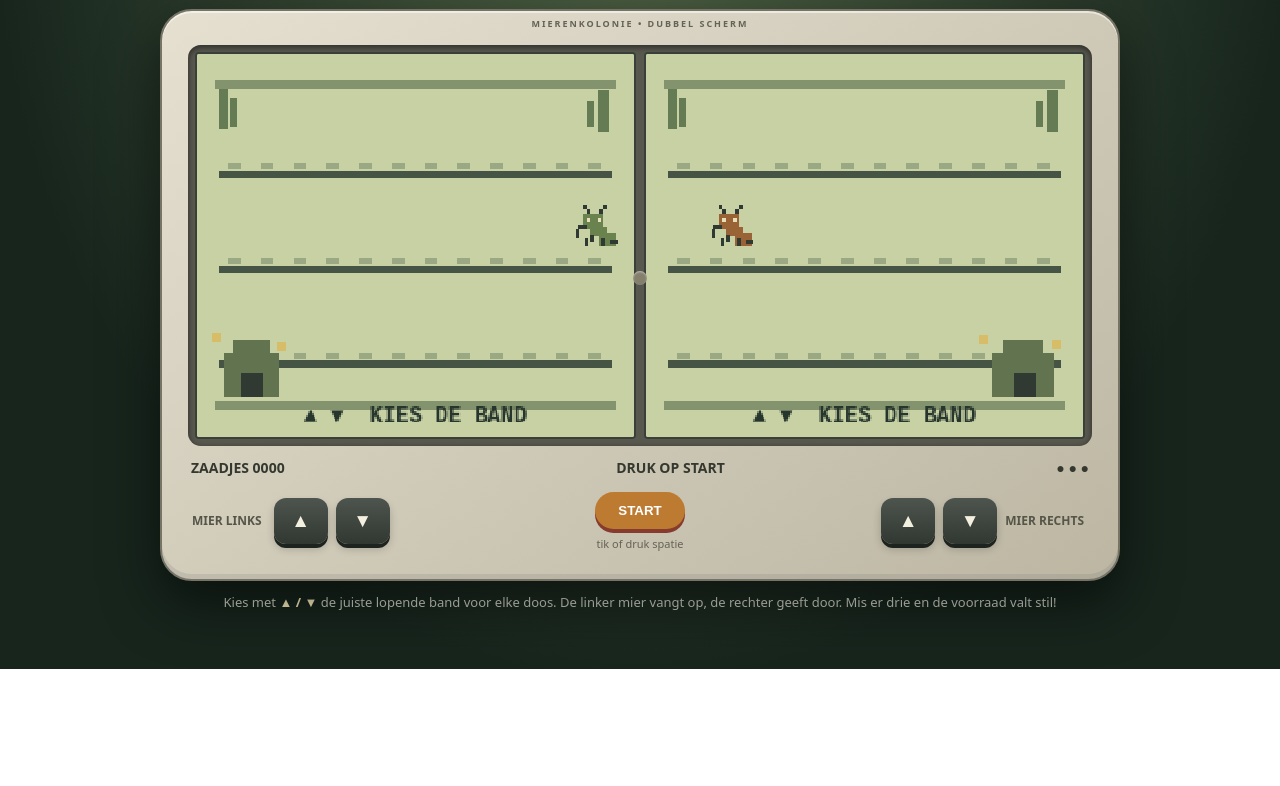
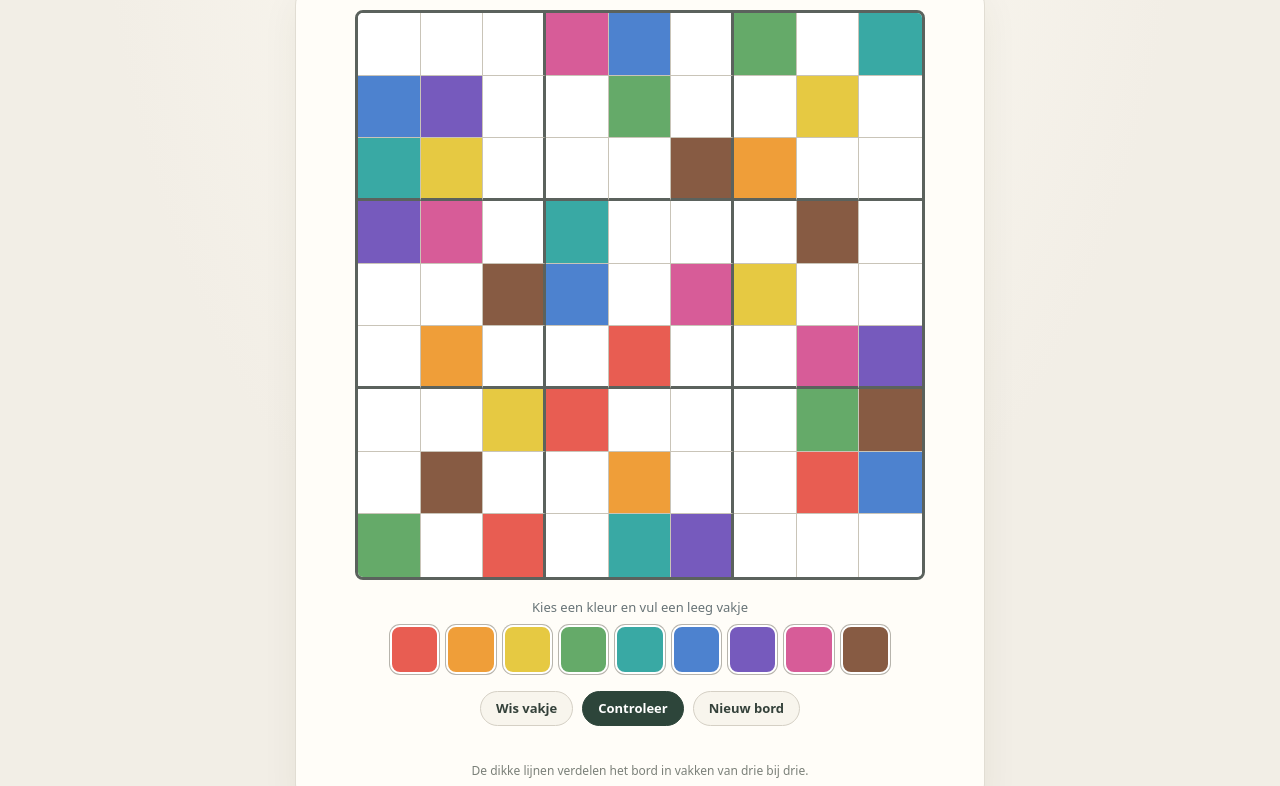
Before and after one commit to Aemulus1/Ants, a plain HTML site: page index.html in a window 1280 px wide. Shown: the part 131-917 px from the top of the page. Before the commit the page ends 800 px from the top, so only its background shows below. Drawn offline with Linux system fonts and the light colour scheme.

Commit message:
Add files via upload

```diff
--- a/index.html
+++ b/index.html
@@ -1,56 +1,65 @@
 <!doctype html>
 <html lang="nl">
 <head>
-<meta charset="utf-8"><meta name="viewport" content="width=device-width,initial-scale=1,maximum-scale=1,user-scalable=no">
-<meta name="theme-color" content="#182126"><title>Mierenwerkplaats — Game & Watch proef</title>
+<meta charset="utf-8">
+<meta name="viewport" content="width=device-width,initial-scale=1,viewport-fit=cover">
+<meta name="theme-color" content="#f2eee6">
+<title>Kleur-sudoku</title>
 <style>
-:root{--ink:#18251d;--case:#c8b98f;--screen:#c8d1a4;--pixel:#29372d;--accent:#bd7b32;--cream:#f5f0dd}
-*{box-sizing:border-box}body{margin:0;min-height:100svh;background:radial-gradient(ellipse at 50% 0,#516546,#17251d 72%);color:var(--cream);font:16px/1.4 system-ui,sans-serif;display:grid;place-items:center;padding:20px}
-main{width:min(960px,100%)}header{display:flex;justify-content:space-between;align-items:end;gap:12px;margin:0 0 12px}h1{font-size:clamp(21px,4vw,34px);margin:0;letter-spacing:.02em}header p{margin:3px 0 0;color:#c2c8bc;font-size:14px}.badge{border:1px solid #879086;border-radius:999px;padding:5px 10px;color:#c9d0c1;font-size:12px;white-space:nowrap}
-.device{position:relative;background:linear-gradient(145deg,#e5e0d0,#bcb6a3);border:2px solid #777466;border-radius:32px;padding:clamp(13px,3vw,26px);box-shadow:0 22px 55px #0008,inset 0 2px #fff8,inset 0 -5px #7773}
-.device:before{content:"MIERENKOLONIE  •  DUBBEL SCHERM";position:absolute;top:7px;left:50%;transform:translateX(-50%);font-size:9px;letter-spacing:.22em;color:#656355;font-weight:800;white-space:nowrap}
-.displays{display:grid;grid-template-columns:1fr 1fr;gap:8px;background:#58584f;padding:7px;border-radius:13px;margin-top:8px;box-shadow:inset 0 2px 6px #0008}.display{background:var(--screen);aspect-ratio:1.14/1;position:relative;overflow:hidden;border:2px solid #384039;border-radius:4px}.display canvas{width:100%;height:100%;display:block;image-rendering:pixelated}.hinge{position:absolute;top:47%;left:50%;transform:translate(-50%,-50%);height:14px;width:14px;background:#85806e;border-radius:50%;z-index:3;box-shadow:inset 0 1px 2px #eee8}
-.stats{display:flex;justify-content:space-between;gap:12px;align-items:center;padding:12px 3px 0;color:#35382f;font-weight:800;font-size:14px}.stats span{white-space:nowrap}.controls{display:grid;grid-template-columns:1fr auto 1fr;align-items:center;gap:12px;margin:14px 4px 2px}.pad{display:flex;gap:8px;align-items:center}.pad.right{justify-content:flex-end}.padlabel{color:#555548;font-size:12px;font-weight:800;margin-right:4px}.key{border:0;background:linear-gradient(#4d554e,#313832);color:#f4f0df;border-radius:12px;min-width:54px;height:46px;font-size:19px;font-weight:900;box-shadow:0 4px 0 #1d231f,0 5px 8px #0003;touch-action:manipulation}.key:active,.key.down{transform:translateY(3px);box-shadow:0 1px 0 #1d231f}.center{display:grid;gap:7px;justify-items:center}.start{border:0;border-radius:999px;background:var(--accent);color:white;font-weight:900;padding:11px 23px;box-shadow:0 4px 0 #873b2e;touch-action:manipulation}.start:active{transform:translateY(3px);box-shadow:0 1px 0 #873b2e}.small{font-size:11px;color:#656355;text-align:center}.hint{margin:12px 3px 0;color:#d0d4c8;font-size:13px;text-align:center}.hint b{color:#fff2bd}.sound{color:#56584d;font-size:12px}
-@media(max-width:560px){body{padding:12px}.device{border-radius:23px;padding:13px}.displays{gap:5px;padding:5px}.stats{font-size:12px;gap:6px}.controls{gap:4px;margin-top:12px}.key{min-width:43px;height:42px}.pad{gap:5px}.padlabel{font-size:10px}.start{padding:10px 17px}.small{font-size:9px}}
-</style></head>
-<body><main>
-<header><div><h1>Mierenwerkplaats — dubbel scherm</h1><p>Twee mieren, drie banden en een voorraad stuifmeel voor het nest.</p></div><span class="badge">HANDHELD-ARCADE</span></header>
-<section class="device" aria-label="Dubbel scherm mierenwerkplaats">
-<div class="displays"><div class="display"><canvas id="left" aria-label="Linkerkant van de mierenwerkplaats"></canvas></div><div class="display"><canvas id="right" aria-label="Rechterkant van de mierenwerkplaats"></canvas></div></div><div class="hinge"></div>
-<div class="stats"><span id="score">ZAADJES 0000</span><span id="status">DRUK OP START</span><span id="lives">● ● ●</span></div>
+:root{color-scheme:light;--ink:#263238;--muted:#687477;--paper:#f2eee6;--panel:#fffdf8;--line:#c9c4b8;--heavy:#5b625d;--accent:#283a34}
+*{box-sizing:border-box}body{margin:0;min-height:100vh;background:radial-gradient(ellipse at 50% -8%,#fffdf6 0,#f2eee6 60%);font-family:ui-rounded,"Avenir Next",system-ui,sans-serif;color:var(--ink);display:flex;justify-content:center;padding:22px 14px 32px}
+main{width:min(100%,690px)}header{text-align:center;margin:3px 0 16px}h1{font-size:clamp(25px,5vw,37px);letter-spacing:.01em;margin:0 0 5px;font-weight:750;color:#263831}header p{margin:0;color:var(--muted);font-size:14px}
+.card{background:var(--panel);border:1px solid #e1ddd3;border-radius:20px;padding:clamp(12px,3.8vw,24px);box-shadow:0 12px 36px #433c2710}
+.board-wrap{width:100%;display:flex;justify-content:center}.board{width:min(100%,570px);aspect-ratio:1;display:grid;grid-template-columns:repeat(9,1fr);grid-template-rows:repeat(9,1fr);border:3px solid var(--heavy);border-radius:8px;overflow:hidden;background:#fff;touch-action:manipulation}
+.cell{padding:0;border:0;border-right:1px solid var(--line);border-bottom:1px solid var(--line);background:#fff;position:relative;cursor:pointer;transition:filter .12s,box-shadow .12s}
+.cell:nth-child(9n){border-right:0}.cell:nth-child(n+73){border-bottom:0}
+.cell:nth-child(3n):not(:nth-child(9n)){border-right:3px solid var(--heavy)}
+.cell:nth-child(n+19):nth-child(-n+27),.cell:nth-child(n+46):nth-child(-n+54){border-bottom:3px solid var(--heavy)}
+.cell.given{cursor:default}.cell.selected{box-shadow:inset 0 0 0 4px #172b23;z-index:1;filter:saturate(1.08)}.cell.conflict{box-shadow:inset 0 0 0 3px #a63332;z-index:1}.cell:focus-visible{outline:3px solid #182820;outline-offset:-4px;z-index:2}
+.palette-label{text-align:center;color:var(--muted);font-size:13px;margin:18px 0 9px}.palette{display:grid;grid-template-columns:repeat(9,minmax(25px,1fr));gap:7px;max-width:500px;margin:auto}.swatch{aspect-ratio:1;border:2px solid #ffffff;border-radius:10px;box-shadow:0 0 0 1px #b7b4ac;cursor:pointer;transition:transform .12s,box-shadow .12s}.swatch:hover{transform:translateY(-2px)}.swatch.active{box-shadow:0 0 0 3px #263831;transform:scale(1.04)}
+.controls{display:flex;justify-content:center;gap:9px;flex-wrap:wrap;margin:17px 0 4px}button.action{border:1px solid #d5d0c5;border-radius:999px;background:#f8f5ed;color:#34413a;padding:10px 15px;font:600 13px/1 system-ui;cursor:pointer}button.action.primary{background:#2d453a;color:white;border-color:#2d453a}button.action:hover{filter:brightness(.97)}.status{text-align:center;min-height:22px;margin:12px 0 0;color:#52635a;font-size:14px}.legend{text-align:center;color:#7b8079;font-size:12px;margin-top:2px}
+@media(max-width:430px){body{padding:12px 9px 24px}.card{border-radius:15px;padding:10px}.palette{gap:5px}.swatch{border-radius:8px}.cell.selected{box-shadow:inset 0 0 0 3px #172b23}.controls{gap:6px}button.action{padding:10px 12px;font-size:12px}}
+</style>
+</head>
+<body>
+<main>
+<header><h1>Kleur-sudoku</h1><p>Elke kleur één keer per rij, kolom en groot vak.</p></header>
+<section class="card" aria-label="Kleur-sudoku">
+<div class="board-wrap"><div class="board" id="board" role="grid" aria-label="Sudokubord"></div></div>
+<p class="palette-label">Kies een kleur en vul een leeg vakje</p>
+<div class="palette" id="palette" role="toolbar" aria-label="Kleuren"></div>
 <div class="controls">
-<div class="pad"><span class="padlabel">MIER LINKS</span><button class="key" data-side="linker" data-dir="up" aria-label="Linker mier omhoog">▲</button><button class="key" data-side="linker" data-dir="down" aria-label="Linker mier omlaag">▼</button></div>
-<div class="center"><button class="start" id="start">START</button><span class="small">tik of druk spatie</span></div>
-<div class="pad right"><button class="key" data-side="rechter" data-dir="up" aria-label="Rechter mier omhoog">▲</button><button class="key" data-side="rechter" data-dir="down" aria-label="Rechter mier omlaag">▼</button><span class="padlabel">MIER RECHTS</span></div>
-</div></section>
-<p class="hint">Kies met <b>▲ / ▼</b> de juiste lopende band voor elke doos. De linker mier vangt op, de rechter geeft door. Mis er drie en de voorraad valt stil!</p>
+<button class="action" id="erase">Wis vakje</button>
+<button class="action primary" id="check">Controleer</button>
+<button class="action" id="new">Nieuw bord</button>
+</div>
+<div class="status" id="status" aria-live="polite"></div>
+<div class="legend">De dikke lijnen verdelen het bord in vakken van drie bij drie.</div>
+</section>
 </main>
 <script>
 (()=>{
-const L=document.getElementById('left'),R=document.getElementById('right'),ctxL=L.getContext('2d'),ctxR=R.getContext('2d');
-const W=240,H=210, lanes=[52,104,156];let running=false,score=0,lives=3,level=0,selected={linker:1,rechter:1},boxes=[],last=0,spawnAt=0,truck=0,flash=0;
-function fit(){for(const c of [L,R]){const dpr=Math.min(devicePixelRatio||1,2);c.width=W*dpr;c.height=H*dpr;c.getContext('2d').setTransform(dpr,0,0,dpr,0,0)}}fit();addEventListener('resize',fit);
-function boxAt(stage){return stage===0?{side:'right',y:lanes[2],x:20}:stage===1?{side:'right',y:lanes[1],x:184}:stage===2?{side:'left',y:lanes[0],x:18}:stage===3?{side:'left',y:lanes[1],x:184}:{side:'left',y:lanes[0],x:118}}
-function drawMachine(ctx,side){ctx.clearRect(0,0,W,H);ctx.fillStyle='#c8d1a4';ctx.fillRect(0,0,W,H);
-ctx.fillStyle='#82936e';ctx.fillRect(10,14,220,5);ctx.fillRect(10,190,220,5);
-ctx.fillStyle='#647b54';ctx.fillRect(12,19,5,22);ctx.fillRect(18,24,4,16);ctx.fillRect(220,20,6,23);ctx.fillRect(214,26,4,14);
-ctx.fillStyle='#465446';for(let i=0;i<3;i++){const y=lanes[i];ctx.fillRect(12,y+12,216,4);ctx.fillStyle='#9ba884';for(let x=17;x<228;x+=18)ctx.fillRect(x,y+8,7,3);ctx.fillStyle='#465446'}
-ctx.fillStyle='#61734f';if(side==='left'){ctx.fillRect(15,164,30,24);ctx.fillRect(20,157,20,10);ctx.fillStyle='#303a32';ctx.fillRect(24,175,12,13);ctx.fillStyle='#d8bd68';ctx.fillRect(8,153,5,5);ctx.fillRect(44,158,5,5)}else{ctx.fillRect(190,164,34,24);ctx.fillRect(196,157,22,10);ctx.fillStyle='#303a32';ctx.fillRect(202,175,12,13);ctx.fillStyle='#d8bd68';ctx.fillRect(183,154,5,5);ctx.fillRect(223,157,5,5)}
-const who=side==='left'?'linker':'rechter';drawAnt(ctx,side==='left'?206:34,lanes[selected[who]]-20,side==='left'?'#6a824d':'#9a6335');
-for(const b of boxes){const p=boxAt(b.stage);if(p.side!==side)continue;drawCargo(ctx,p.x,p.y-5)}
-if(!running){ctx.fillStyle='#26362d';ctx.font='bold 12px monospace';ctx.textAlign='center';ctx.fillText('▲ ▼  KIES DE BAND',W/2,202)}
-}
-function drawAnt(ctx,x,y,color){ctx.fillStyle='#303a32';ctx.fillRect(x+8,y+1,2,5);ctx.fillRect(x+6,y-1,2,2);ctx.fillRect(x+15,y+1,2,5);ctx.fillRect(x+17,y-1,2,2);ctx.fillStyle=color;ctx.fillRect(x+6,y+4,11,8);ctx.fillRect(x+10,y+11,9,5);ctx.fillRect(x+15,y+14,9,7);ctx.fillStyle='#303a32';ctx.fillRect(x+3,y+10,5,2);ctx.fillRect(x+2,y+12,2,5);ctx.fillRect(x+10,y+15,2,4);ctx.fillRect(x+7,y+17,2,4);ctx.fillRect(x+16,y+17,2,4);ctx.fillRect(x+21,y+18,4,2);ctx.fillStyle='#e6dfb8';ctx.fillRect(x+8,y+6,2,2);ctx.fillRect(x+14,y+6,2,2)}
-function drawCargo(ctx,x,y){ctx.fillStyle='#81612d';ctx.fillRect(x+3,y+3,12,10);ctx.fillStyle='#e0c65c';ctx.fillRect(x+5,y+2,8,9);ctx.fillStyle='#fff0a1';ctx.fillRect(x+7,y+4,4,4);ctx.fillStyle='#a0a978';ctx.fillRect(x+5,y+11,9,2)}
-function render(){drawMachine(ctxL,'left');drawMachine(ctxR,'right');document.getElementById('score').textContent='ZAADJES '+String(score).padStart(4,'0');document.getElementById('lives').textContent='● '.repeat(lives).trim()||'—';document.getElementById('status').textContent=running?`BAND ${level+1}  •  ${Math.max(650,1500-score*2)} ms`:'DRUK OP START'}
-function spawn(){boxes.push({stage:0,wait:0})}
-function penalty(){lives--;flash=12;if(lives<=0){running=false;document.getElementById('status').textContent='VOORRAAD OP — '+score+' PUNTEN'}render()}
-function tick(t){if(!running)return;if(t-spawnAt>Math.max(650,1550-score*2)){spawn();spawnAt=t}
-for(let i=boxes.length-1;i>=0;i--){const b=boxes[i];b.wait+=t-last;const pace=Math.max(650,1450-score*2);if(b.wait>=pace){b.wait=0;const p=boxAt(b.stage),worker=p.side==='left'?'linker':'rechter';if(b.stage>0&&selected[worker]!==lanes.indexOf(p.y)){boxes.splice(i,1);penalty();continue}b.stage++;if(b.stage>=4){boxes.splice(i,1);score+=10;level=Math.floor(score/100);truck=30;render()}else if(b.stage===1){/* first belt is automatic */}}}
-last=t;render();requestAnimationFrame(tick)}
-function start(){if(running)return;score=0;lives=3;level=0;boxes=[];selected={linker:1,rechter:1};running=true;last=performance.now();spawnAt=last-1100;document.getElementById('status').textContent='AAN HET WERK!';requestAnimationFrame(tick)}
-function move(side,dir){const i=side==='linker'?0:1;selected[side]=Math.max(0,Math.min(2,selected[side]+(dir==='up'?-1:1)));render()}
-document.getElementById('start').addEventListener('click',start);document.querySelectorAll('.key').forEach(btn=>{const fn=()=>move(btn.dataset.side,btn.dataset.dir);btn.addEventListener('pointerdown',e=>{e.preventDefault();fn();btn.classList.add('down');setTimeout(()=>btn.classList.remove('down'),110)})});
-addEventListener('keydown',e=>{if(e.code==='Space'){e.preventDefault();start()}if(e.key==='w'||e.key==='W')move('linker','up');if(e.key==='s'||e.key==='S')move('linker','down');if(e.key==='ArrowUp')move('rechter','up');if(e.key==='ArrowDown')move('rechter','down')});
-render();})();
-</script></body></html>
+const colors=['#e85d52','#ef9e39','#e6c942','#65aa69','#39a9a4','#4d82cf','#765abd','#d75c98','#875b43'];
+const puzzle=[0,0,0,2,6,0,7,0,1,6,8,0,0,7,0,0,9,0,1,9,0,0,0,4,5,0,0,8,2,0,1,0,0,0,4,0,0,0,4,6,0,2,9,0,0,0,5,0,0,3,0,0,2,8,0,0,9,3,0,0,0,7,4,0,4,0,0,5,0,0,3,6,7,0,3,0,1,8,0,0,0];
+const board=document.getElementById('board'),palette=document.getElementById('palette'),status=document.getElementById('status');let solution=[],values=[],fixed=[],selected=-1,chosen=0;
+function makeSolution(){let base=[4,3,5,2,6,9,7,8,1,6,8,2,5,7,1,4,9,3,1,9,7,8,3,4,5,6,2,8,2,6,1,9,5,3,4,7,3,7,4,6,8,2,9,1,5,9,5,1,7,4,3,6,2,8,5,1,9,3,2,6,8,7,4,2,4,8,9,5,7,1,3,6,7,6,3,4,1,8,2,5,9];
+let perm=[0,1,2,3,4,5,6,7,8].sort(()=>Math.random()-.5), map=[0,...perm.map(x=>x+1)];return base.map(n=>map[n]);}
+function start(){solution=makeSolution();values=puzzle.map(n=>n?solution.findIndex((v,i)=>v===mapValue(n)):0);/* replaced below using source digit map */
+// Keep the puzzle's pattern while independently permuting the nine colors.
+const canonical=[4,3,5,2,6,9,7,8,1,6,8,2,5,7,1,4,9,3,1,9,7,8,3,4,5,6,2,8,2,6,1,9,5,3,4,7,3,7,4,6,8,2,9,1,5,9,5,1,7,4,3,6,2,8,5,1,9,3,2,6,8,7,4,2,4,8,9,5,7,1,3,6,7,6,3,4,1,8,2,5,9];
+// Convert each given from the reference puzzle into its matching color in the permuted solution.
+const digitToIndex=new Map();solution.forEach((v,i)=>{if(!digitToIndex.has(canonical[i]))digitToIndex.set(canonical[i],v)});
+values=puzzle.map(d=>d?digitToIndex.get(d):0);fixed=values.map(Boolean);selected=-1;status.textContent='';paint();}
+function mapValue(n){return n}
+function paint(){board.innerHTML='';for(let i=0;i<81;i++){let b=document.createElement('button');b.className='cell'+(fixed[i]?' given':'')+(selected===i?' selected':'');b.type='button';b.setAttribute('role','gridcell');b.setAttribute('aria-label',`Rij ${Math.floor(i/9)+1}, kolom ${i%9+1}${values[i]?' ingevuld':' leeg'}`);if(values[i])b.style.backgroundColor=colors[values[i]-1];b.addEventListener('click',()=>{selected=i;if(!fixed[i]&&chosen)bump();paint()});board.appendChild(b)}palette.innerHTML='';colors.forEach((c,i)=>{let b=document.createElement('button');b.className='swatch'+(chosen===i+1?' active':'');b.type='button';b.style.background=c;b.setAttribute('aria-label',['Rood','Oranje','Geel','Groen','Turkoois','Blauw','Paars','Roze','Bruin'][i]);b.title=['Rood','Oranje','Geel','Groen','Turkoois','Blauw','Paars','Roze','Bruin'][i];b.addEventListener('click',()=>{chosen=i+1;if(selected>=0&&!fixed[selected])values[selected]=chosen;status.textContent='';paint()});palette.appendChild(b)})}
+function bump(){if(selected>=0&&!fixed[selected])values[selected]=chosen}
+function conflicts(){let bad=new Set();for(let i=0;i<81;i++){if(!values[i])continue;for(let j=i+1;j<81;j++){if(values[i]!==values[j])continue;let sameRow=Math.floor(i/9)===Math.floor(j/9),sameCol=i%9===j%9,sameBox=Math.floor(Math.floor(i/9)/3)===Math.floor(Math.floor(j/9)/3)&&Math.floor((i%9)/3)===Math.floor((j%9)/3);if(sameRow||sameCol||sameBox){bad.add(i);bad.add(j)}}}return bad}
+document.getElementById('erase').onclick=()=>{if(selected>=0&&!fixed[selected]){values[selected]=0;status.textContent='';paint()}};
+document.getElementById('check').onclick=()=>{let bad=conflicts();[...board.children].forEach((c,i)=>c.classList.toggle('conflict',bad.has(i)));if(bad.size)status.textContent='Er staan kleuren dubbel in een rij, kolom of groot vak.';else if(values.includes(0))status.textContent='Tot nu toe klopt alles. Er zijn nog lege vakjes.';else status.textContent='Prachtig: het bord klopt helemaal.'};
+document.getElementById('new').onclick=start;
+board.addEventListener('keydown',e=>{if(!['ArrowUp','ArrowDown','ArrowLeft','ArrowRight'].includes(e.key))return;e.preventDefault();let d={ArrowUp:-9,ArrowDown:9,ArrowLeft:-1,ArrowRight:1}[e.key];selected=Math.max(0,Math.min(80,selected<0?0:selected+d));paint();board.children[selected].focus()});
+start();
+})();
+</script>
+</body>
+</html>
```
